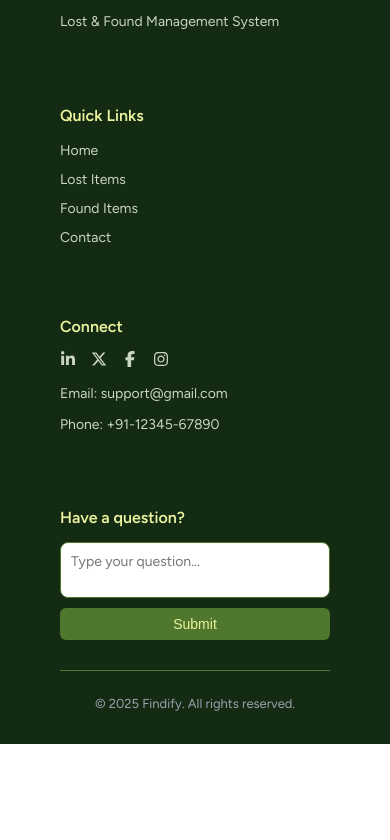
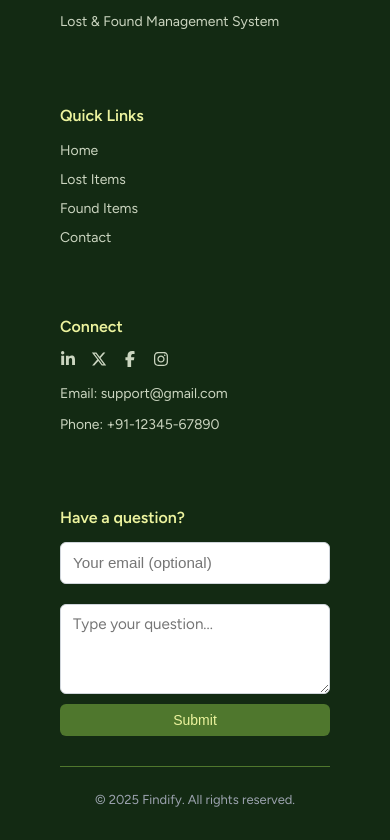
Before and after one commit to aadhya-arora/lost_and_found, a React (Vite) app in the folder lf/: page / in a window 390 px wide. Shown: the part 3673-4513 px from the top of the page. Before the commit the page ends 4417 px from the top, so only its background shows below. Built offline with nearby package versions, Linux system fonts and the light colour scheme; no server answers; a web font is replaced by a local one.

Commit message:
email integration and few fixes

```diff
--- a/lf/src/components/footer.tsx
+++ b/lf/src/components/footer.tsx
@@ -1,3 +1,4 @@
+import React, { useState } from "react";
 import "../styling/footer.css";
 import {
   FaFacebookF,
@@ -6,13 +7,70 @@ import {
   FaLinkedinIn,
 } from "react-icons/fa6";
 
-const Footer = () => {
+type Props = {};
+
+const Footer: React.FC<Props> = () => {
+  const [question, setQuestion] = useState<string>("");
+  const [email, setEmail] = useState<string>("");
+  const [sending, setSending] = useState<boolean>(false);
+  const [statusMsg, setStatusMsg] = useState<string | null>(null);
+
+  const backendUrl =
+    (import.meta.env.VITE_BACKEND_URL as string) || "http://localhost:5000";
+
+  const validateEmail = (value: string) => {
+    if (!value) return true; // optional
+    // simple email check
+    return /^[^\s@]+@[^\s@]+\.[^\s@]+$/.test(value);
+  };
+
+  const handleSubmit = async (e: React.FormEvent<HTMLFormElement>) => {
+    e.preventDefault();
+    setStatusMsg(null);
+
+    if (!question.trim()) {
+      setStatusMsg("Please enter a question.");
+      return;
+    }
+    if (!validateEmail(email)) {
+      setStatusMsg("Please enter a valid email address.");
+      return;
+    }
+
+    setSending(true);
+    try {
+      const res = await fetch(`${backendUrl}/api/footer-question`, {
+        method: "POST",
+        headers: { "Content-Type": "application/json" },
+        body: JSON.stringify({ email: email.trim(), question: question.trim() }),
+      });
+
+      if (res.ok) {
+        setStatusMsg("Thanks — your question was sent!");
+        setQuestion("");
+        setEmail("");
+      } else {
+        const data = await res.json().catch(() => null);
+        setStatusMsg(
+          data?.message || "Failed to send your question. Please try again."
+        );
+      }
+    } catch (err) {
+      console.error("submit error:", err);
+      setStatusMsg("Server error while sending your question.");
+    } finally {
+      setSending(false);
+      // clear status message after a short while (optional)
+      setTimeout(() => setStatusMsg(null), 8000);
+    }
+  };
+
   return (
-    <footer className="footer">
+    <footer className="footer" aria-label="Site footer">
       <div className="footer-content">
         <div className="footer-section company">
           <h3 className="footer-logo">Findify</h3>
-          <p>Lost & Found Management System</p>
+          <p>Lost &amp; Found Management System</p>
         </div>
 
         <div className="footer-section links">
@@ -59,15 +117,46 @@ const Footer = () => {
 
         <div className="footer-section query-form">
           <h4>Have a question?</h4>
-          <form>
+
+          <form onSubmit={handleSubmit} aria-live="polite" className="footer-form">
+            <label htmlFor="footer-email" className="visually-hidden">
+              Your email (optional)
+            </label>
+            <input
+              id="footer-email"
+              type="email"
+              name="email"
+              placeholder="Your email (optional)"
+              className="query-email"
+              value={email}
+              onChange={(e) => setEmail(e.target.value)}
+              aria-label="Your email (optional)"
+              aria-invalid={!validateEmail(email) ? "true" : "false"}
+            />
+
+            <label htmlFor="footer-question" className="visually-hidden">
+              Type your question
+            </label>
             <textarea
+              id="footer-question"
+              name="question"
               placeholder="Type your question..."
               className="query-textarea"
+              value={question}
+              onChange={(e) => setQuestion(e.target.value)}
+              required
             />
 
-            <button type="submit" className="query-btn">
-              Submit
+            <button
+              type="submit"
+              className="query-btn"
+              disabled={sending}
+              aria-disabled={sending}
+            >
+              {sending ? "Sending..." : "Submit"}
             </button>
+
+            {statusMsg && <div className="footer-status">{statusMsg}</div>}
           </form>
         </div>
       </div>
--- a/lf/src/index.css
+++ b/lf/src/index.css
@@ -1,4 +1,5 @@
 body {
+  cursor: pointer;
   margin: 0;
   padding: 0;
   background: linear-gradient(135deg, #f4fab1 0%, #ffffff 100%);
--- a/lf/src/styling/footer.css
+++ b/lf/src/styling/footer.css
@@ -123,3 +123,65 @@
   background-color: #90a955;
   color: #132a13;
 }
+
+.visually-hidden {
+  position: absolute !important;
+  height: 1px; width: 1px;
+  overflow: hidden;
+  clip: rect(1px, 1px, 1px, 1px);
+  white-space: nowrap;
+}
+
+.query-email {
+  display: block;
+  width: 100%;
+  max-width: 420px;
+  box-sizing: border-box;
+  padding: 10px 12px;
+  margin-bottom: 10px;
+  border: 1px solid #d0d5db;
+  border-radius: 6px;
+  background: #fff;
+  font-size: 0.95rem;
+  line-height: 1.3;
+  transition: box-shadow 0.12s ease, border-color 0.12s ease;
+}
+
+.query-textarea {
+  width: 100%;
+  max-width: 420px;
+  min-height: 90px;
+  padding: 10px 12px;
+  border: 1px solid #d0d5db;
+  border-radius: 6px;
+  box-sizing: border-box;
+  font-size: 0.95rem;
+  resize: vertical;
+}
+
+.query-email:focus,
+.query-textarea:focus {
+  outline: none;
+  border-color: #4f46e5;
+  box-shadow: 0 0 0 4px rgba(79,70,229,0.08);
+}
+
+
+.query-btn[disabled],
+.query-btn[aria-disabled="true"] {
+  opacity: 0.6;
+  cursor: not-allowed;
+}
+
+.footer-status {
+  margin-top: 8px;
+  font-size: 0.92rem;
+  color: #111827;
+}
+
+@media (max-width: 640px) {
+  .query-email,
+  .query-textarea {
+    max-width: 100%;
+  }
+}
```
Also changed, not shown: lf/package.json (+10 -3 lines), 2 other files (tests, documents, lock files or other folders).
